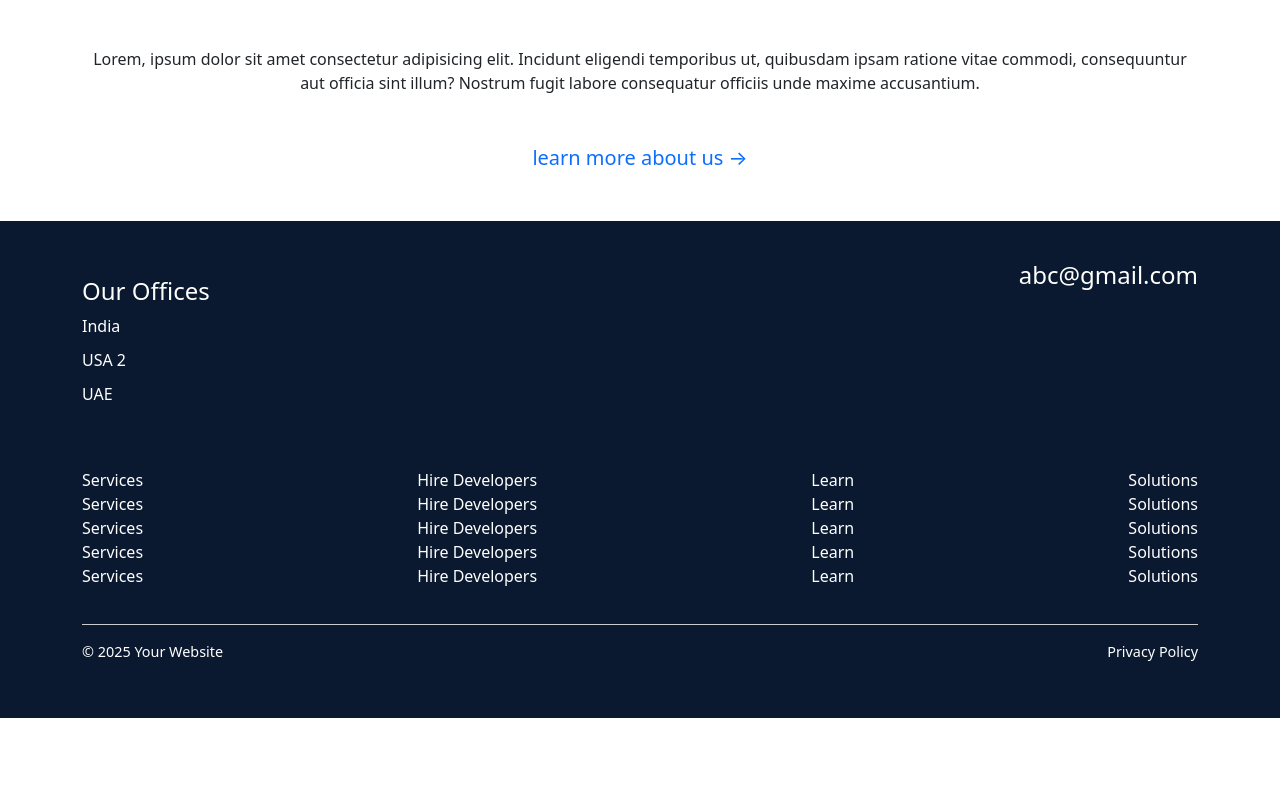
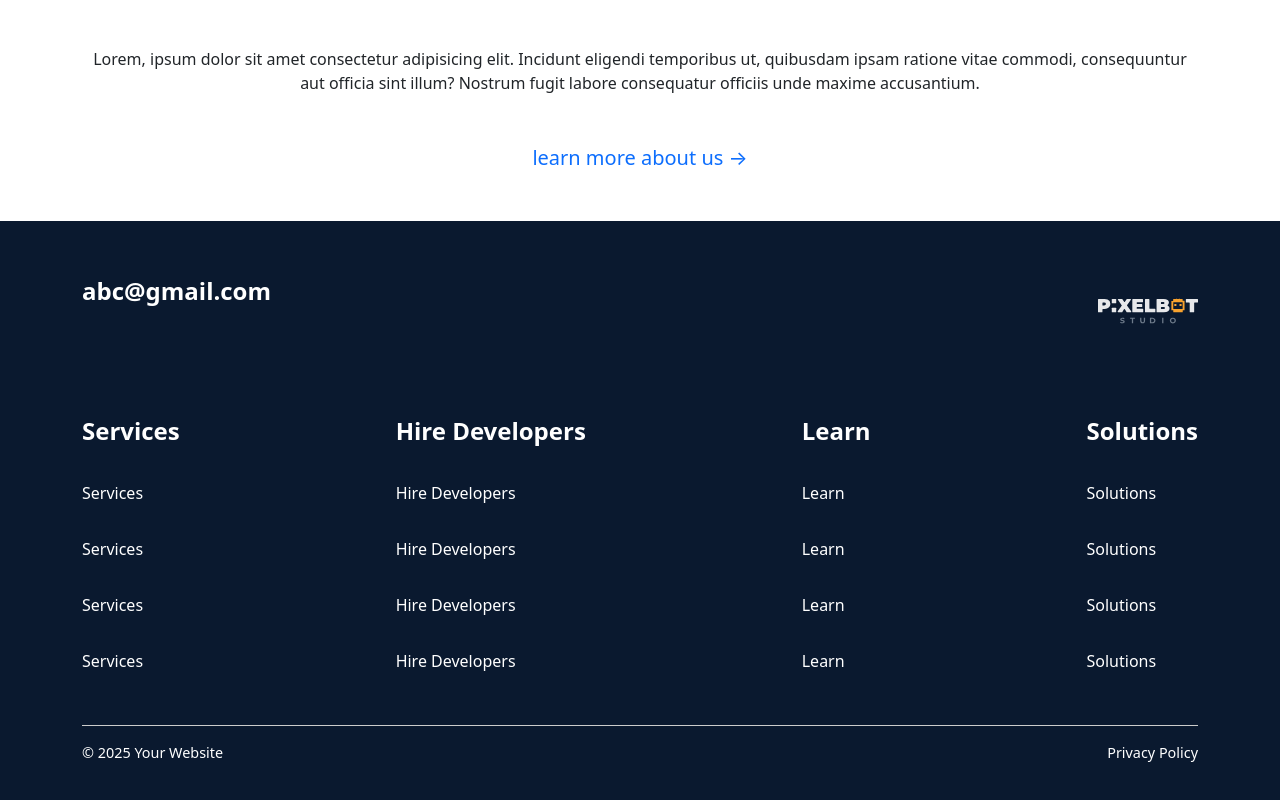
Before and after one commit to pixelBot-me/PixelBot-studio-final, a React (Vite) app: page / in a window 1280 px wide. Shown: the part 889-1689 px from the top of the page. Before the commit the page ends 1607 px from the top, so only its background shows below. Built offline with nearby package versions, Linux system fonts and the light colour scheme.

Commit message:
footer section done

```diff
--- a/src/common/Footer.jsx
+++ b/src/common/Footer.jsx
@@ -1,7 +1,8 @@
 import React from 'react'
-import { Row, Container } from "reactstrap";
-import 'bootstrap/dist/css/bootstrap.css';
+import { Row, Container } from "reactstrap"
+import 'bootstrap/dist/css/bootstrap.css'
 import '../assets/css/footer.css'
+import logoImg from '../assets/images/PixelBot_Logo_White.svg'
 
 export default function Footer() {
     return (
@@ -11,73 +12,74 @@ export default function Footer() {
                 <Container>
                     <div className="footer-row">
                         <div className="footer-col py-3">
-                            <h4>Our Offices</h4>
+                            {/* <h4>Our Offices</h4>
                             <div className="footer-subcol">India</div>
                             <div className="footer-subcol">USA 2</div>
-                            <div className="footer-subcol">UAE</div>
+                            <div className="footer-subcol">UAE</div> */}
+                            <h4 className='fw-bold'>abc@gmail.com</h4>
                         </div>
                         <div className="footer-col">
-                            <h4>abc@gmail.com</h4>
+                            <img src={logoImg} alt="logo" srcset="" width={100} height={100}/>
                         </div>
                     </div>
                     <div className="footer-row py-3">
                         <div className="footer-col">
-                            <div>
+                            <div className='my-3'>
+                                <a href="#" className='text-decoration-none text-white fs-4 fw-bold'>Services</a>
+                            </div>
+                            <div className='py-3'>
                                 <a href="#" className='text-decoration-none text-white'>Services</a>
-                            </div>
-                            <div>
+                            </div>  <div className='py-3'>
                                 <a href="#" className='text-decoration-none text-white'>Services</a>
-                            </div>  <div>
+                            </div>  <div className='py-3'>
                                 <a href="#" className='text-decoration-none text-white'>Services</a>
-                            </div>  <div>
-                                <a href="#" className='text-decoration-none text-white'>Services</a>
-                            </div>  <div>
+                            </div>  <div className='py-3'>
                                 <a href="#" className='text-decoration-none text-white'>Services</a>
                             </div>
 
 
                         </div>
                         <div className="footer-col">
-                            <div>
+                            <div className='my-3'>
+                                <a href="#" className='text-decoration-none text-white fs-4 fw-bold'>Hire Developers</a>
+                            </div>
+                            <div className='py-3'>
                                 <a href="#" className='text-decoration-none text-white'>Hire Developers</a>
-                            </div>
-                            <div>
+                            </div>  <div className='py-3'>
                                 <a href="#" className='text-decoration-none text-white'>Hire Developers</a>
-                            </div>  <div>
+                            </div>  <div className='py-3'>
                                 <a href="#" className='text-decoration-none text-white'>Hire Developers</a>
-                            </div>  <div>
-                                <a href="#" className='text-decoration-none text-white'>Hire Developers</a>
-                            </div>  <div>
+                            </div>  <div className='py-3'>
                                 <a href="#" className='text-decoration-none text-white'>Hire Developers</a>
                             </div>
 
 
                         </div>
                         <div className="footer-col">
-                            <div>
+                            <div className='my-3'>
+                                <a href="#" className='text-decoration-none text-white fs-4 fw-bold'>Learn</a>
+                            </div>
+                            <div className='py-3'>
                                 <a href="#" className='text-decoration-none text-white'>Learn</a>
-                            </div>
-                            <div>
+                            </div>  <div className='py-3'>
                                 <a href="#" className='text-decoration-none text-white'>Learn</a>
-                            </div>  <div>
+                            </div>  <div className='py-3'>
                                 <a href="#" className='text-decoration-none text-white'>Learn</a>
-                            </div>  <div>
-                                <a href="#" className='text-decoration-none text-white'>Learn</a>
-                            </div>  <div>
+                            </div>  <div className='py-3'>
                                 <a href="#" className='text-decoration-none text-white'>Learn</a>
                             </div>
                         </div>
                         <div className="footer-col">
-                            <div>
+                            <div className='my-3'>
+                                <a href="#" className='text-decoration-none text-white fs-4 fw-bold'>Solutions</a>
+                            </div>
+                            <div className='py-3'>
                                 <a href="#" className='text-decoration-none text-white'>Solutions</a>
-                            </div>
-                            <div>
+                            </div>  <div className='py-3'>
                                 <a href="#" className='text-decoration-none text-white'>Solutions</a>
-                            </div>  <div>
+                            </div>  <div className='py-3'>
                                 <a href="#" className='text-decoration-none text-white'>Solutions</a>
-                            </div>  <div>
-                                <a href="#" className='text-decoration-none text-white'>Solutions</a>
-                            </div>  <div>
+                            </div>  <div className='py-3'>
                                 <a href="#" className='text-decoration-none text-white'>Solutions</a>
                             </div>
                         </div>
```
